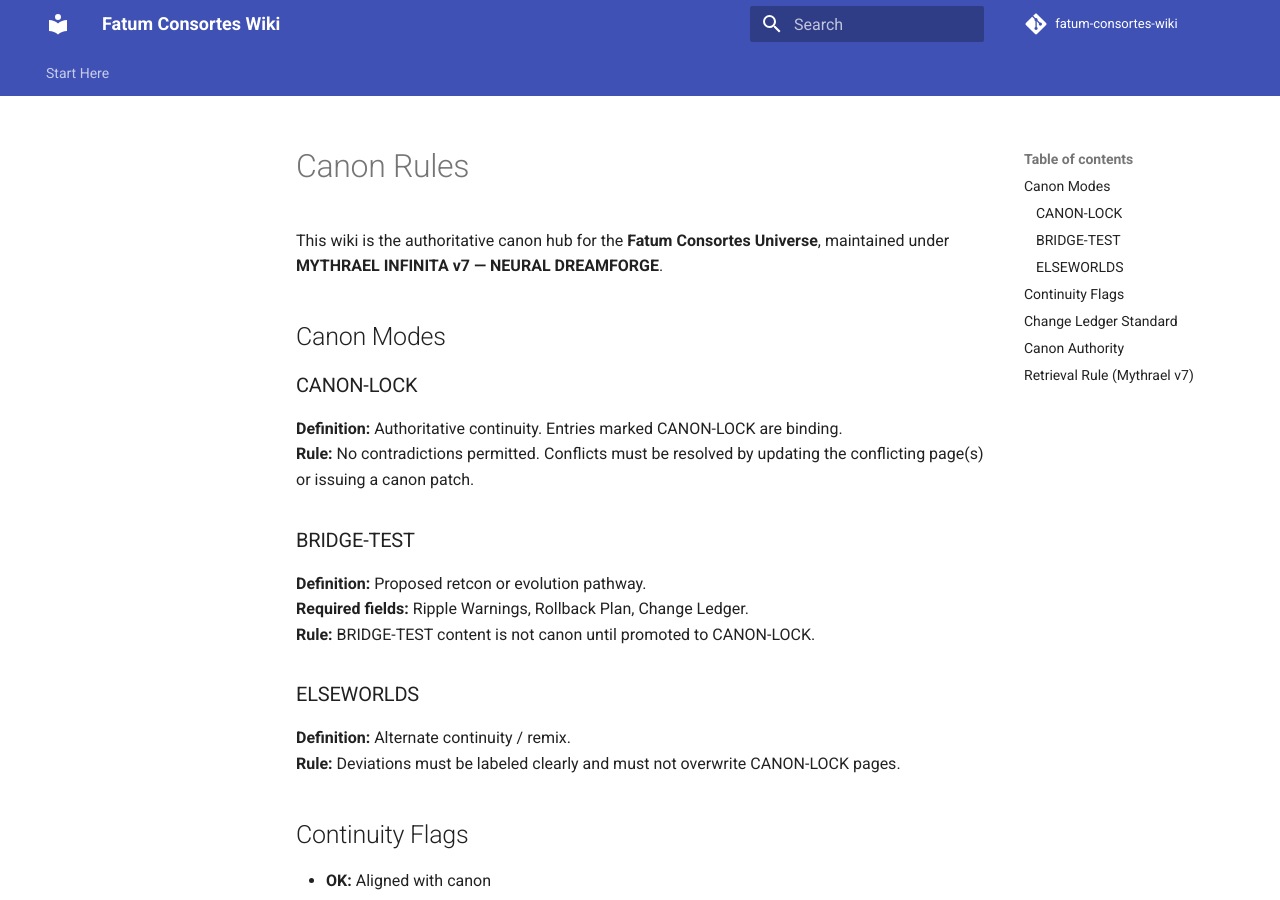
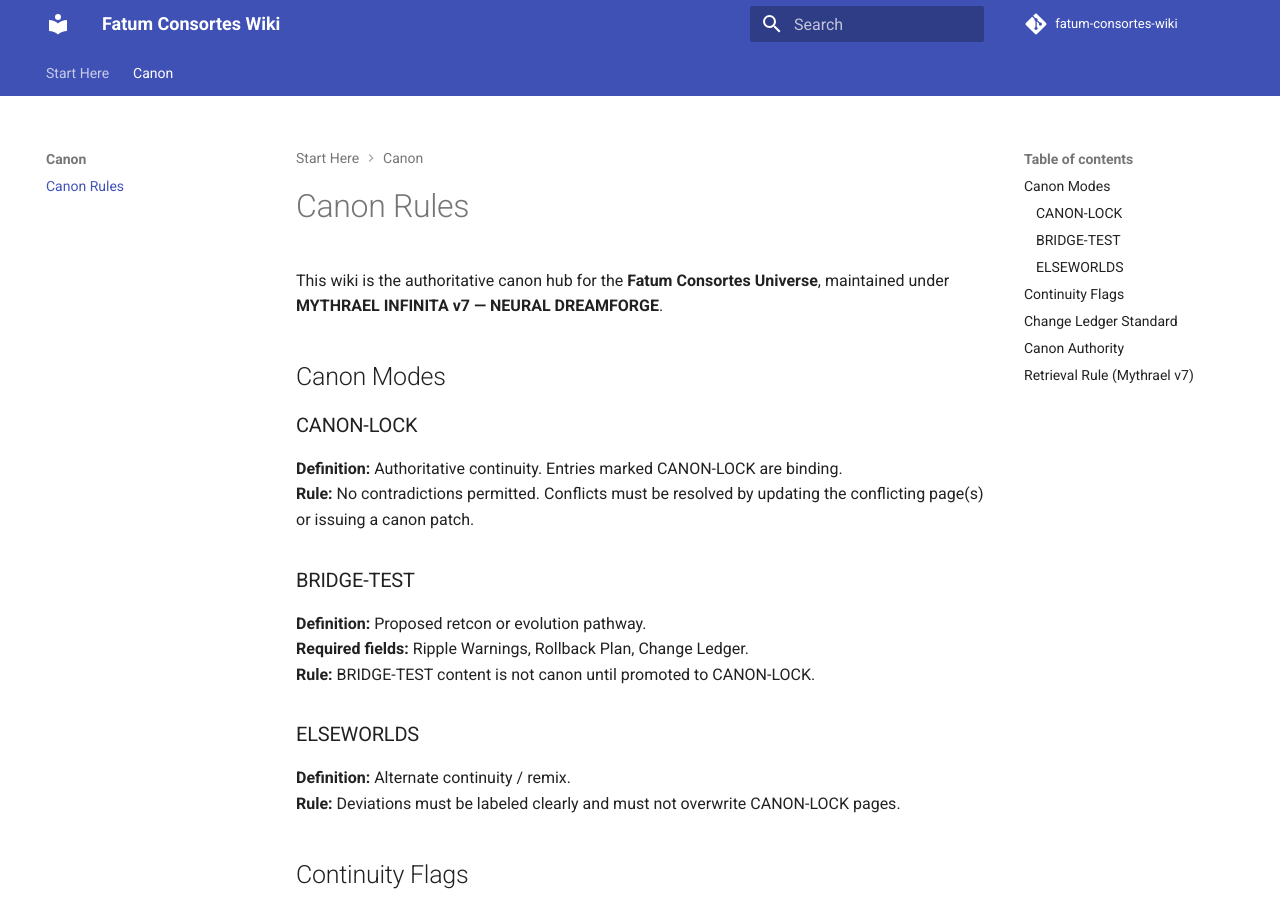
Before and after one commit to BatComptroller/fatum-consortes-wiki, an MkDocs documentation site: the page built from docs/canon/canon-rules.md, in a window 1280 px wide and 900 px high. Built offline with MkDocs 1.6.1 and Material for MkDocs 9.7.7, drawn with Linux system fonts in a browser that asks for light colours; comment, search, counter and statistics services are not loaded.

Commit message:
Update mkdocs.yml

```diff
--- a/mkdocs.yml
+++ b/mkdocs.yml
@@ -29,3 +29,5 @@ plugins:
 
 nav:
   - Start Here: index.md
+  - Canon:
+      - Canon Rules: canon/canon-rules.md
```
